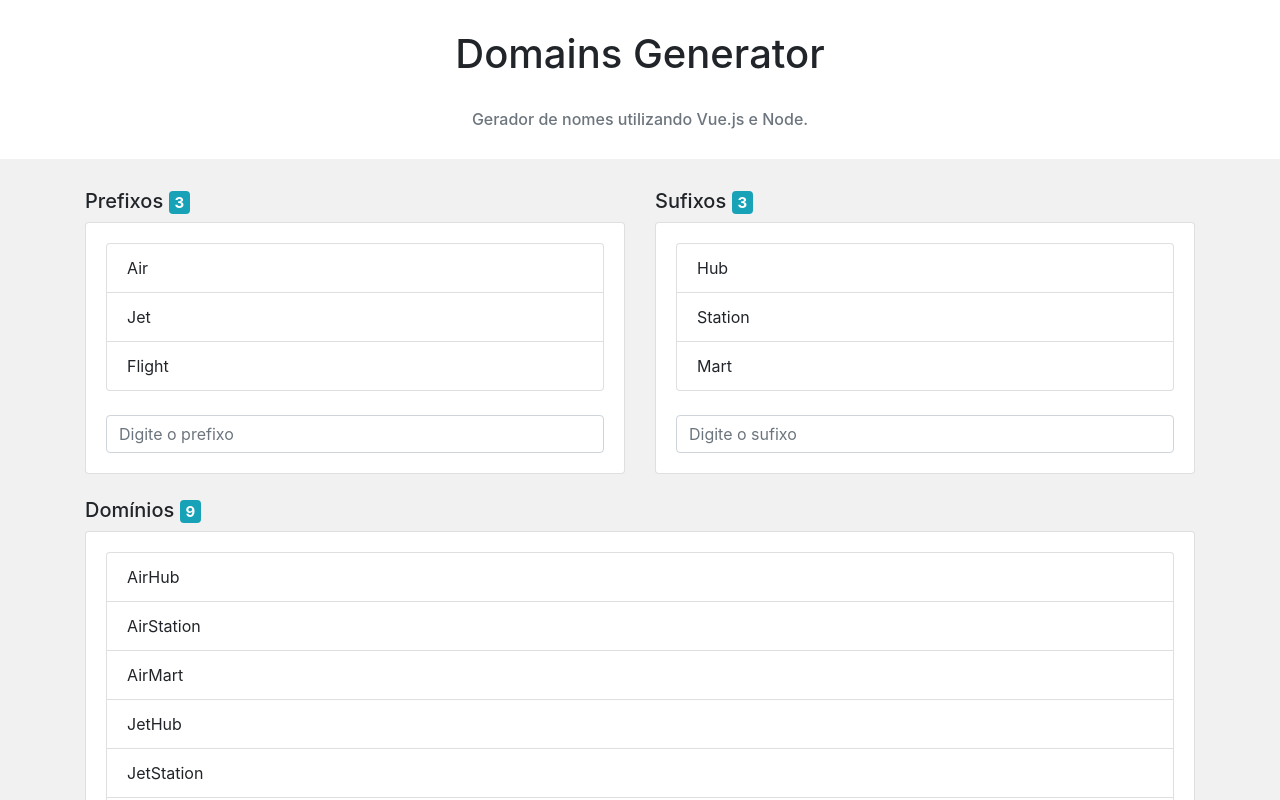
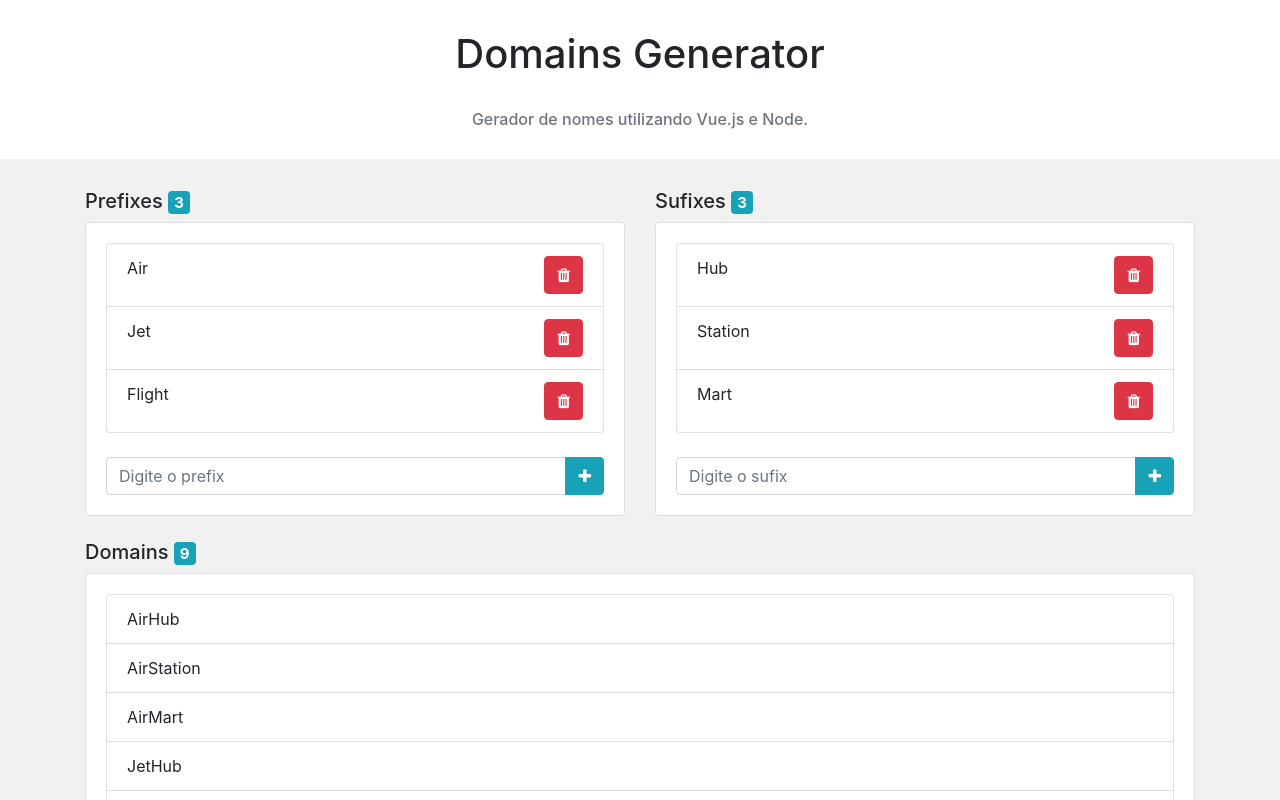
Before and after one commit to carlosync/fullstack_vue, a Vue app: page / in a window 1280 px wide. Shown: the top 800 px of the page. Built offline with nearby package versions, Linux system fonts and the light colour scheme.

Commit message:
Update App.vue
Add botão de inserir e excluir  um prefix e sufix.

```diff
--- a/src/App.vue
+++ b/src/App.vue
@@ -10,36 +10,64 @@
       <div class="container">
         <div class="row">
           <div class="col-md">
-            <h5>Prefixos <span class="badge badge-info">{{ prefixes.length }}</span></h5>
+            <h5>Prefixes <span class="badge badge-info">{{ prefixes.length }}</span></h5>
             <div class="card">
               <div class="card-body">
                 <ul class="list-group">
                   <li class="list-group-item" v-for="prefix in prefixes" v-bind:key="prefix">
-                    {{ prefix }}
+                    <div class="row">
+                      <div class="col-md">
+                          {{ prefix }}
+                      </div>
+                      <div class="col-md text-right">
+                          <button class="btn btn-danger" v-on:click="deletePrefix(prefix)"><span class="fa fa-trash"></span></button>
+                      </div>
+                    </div>
                   </li>
                 </ul>
                 <br/>
-                <input type="text" class="form-control" placeholder="Digite o prefixo"/>
+                <div class="input-group">
+                  <input type="text" class="form-control" v-model="prefix" v-on:keyup.enter="addPrefix(prefix)"
+                    placeholder="Digite o prefix"/>
+                  <div class="input-group-append">
+                    <button class="btn btn-info" v-on:click="addPrefix(prefix)">
+                      <span class="fa fa-plus"></span></button>
+                  </div>
+                </div>
               </div>
             </div>
           </div>
           <div class="col-md">
-            <h5>Sufixos <span class="badge badge-info">{{ sufixes.length }}</span></h5>
+            <h5>Sufixes <span class="badge badge-info">{{ sufixes.length }}</span></h5>
             <div class="card">
               <div class="card-body">
                 <ul class="list-group">
                   <li class="list-group-item" v-for="sufix in sufixes" v-bind:key="sufix">
-                      {{ sufix }}
+                    <div class="row">
+                      <div class="col-md">
+                        {{ sufix }}
+                      </div>
+                      <div class="col-md text-right">
+                          <button class="btn btn-danger" v-on:click="deleteSufix(sufix)">
+                            <span class="fa fa-trash"></span></button>
+                      </div>
+                    </div>
                   </li>
                 </ul>
                 <br/>
-                <input type="text" class="form-control" placeholder="Digite o sufixo"/>
+                <div class="input-group">
+                  <input type="text" class="form-control" v-model="sufix" v-on:keyup.enter="addSufix(sufix)"
+                    placeholder="Digite o sufix"/>
+                  <div class="input-group-append">
+                    <button class="btn btn-info" v-on:click="addSufix(sufix)"><span class="fa fa-plus"></span></button>
+                  </div>
+                </div>
               </div>
             </div>
           </div>
         </div>
         <br/>
-        <h5>Domínios <span class="badge badge-info">{{ domains.length }}</span></h5>
+        <h5>Domains <span class="badge badge-info">{{ domains.length }}</span></h5>
         <div class="card">
             <div class="card-body">
               <ul class="list-group">
@@ -56,17 +84,52 @@
 </template>
 
 <script>
-import 'bootstrap/dist/css/bootstrap.css'
-import 'font-awesome/css/font-awesome.css'
+import 'bootstrap/dist/css/bootstrap.css';
+import 'font-awesome/css/font-awesome.css';
 
 export default {
   name: 'app',
   data: function () {
     return {
+      prefix: "",
+      sufix: "",
       prefixes: ['Air', 'Jet', 'Flight'],
       sufixes:  ['Hub', 'Station', 'Mart'],
       domains: ['AirHub', 'AirStation', 'AirMart', 'JetHub', 'JetStation', 'JetMart' , 'FlightHub', 'FlightStation', 'FlightMart']
     };
+  },
+
+  methods: {
+    addPrefix(prefix){
+      this.prefixes.push(prefix);
+      this.prefix = "";
+      this.generate();
+    },
+
+    deletePrefix(prefix){
+      this.prefixes.splice(this.prefixes.indexOf(prefix), 1);
+      this.generate();
+    },
+
+    addSufix(sufix){
+      this.sufixes.push(sufix);
+      this.sufix = "";
+      this.generate();
+    },
+
+    deleteSufix(sufix){
+      this.sufixes.splice(this.sufixes.indexOf(sufix), 1);
+      this.generate();
+    },
+
+    generate(){
+      this.domains = [];
+      for(const prefix of this.prefixes){
+        for (const sufix of this.sufixes){
+          this.domains.push(prefix + sufix);
+        }
+      }
+    }
   }
 
 }
```
